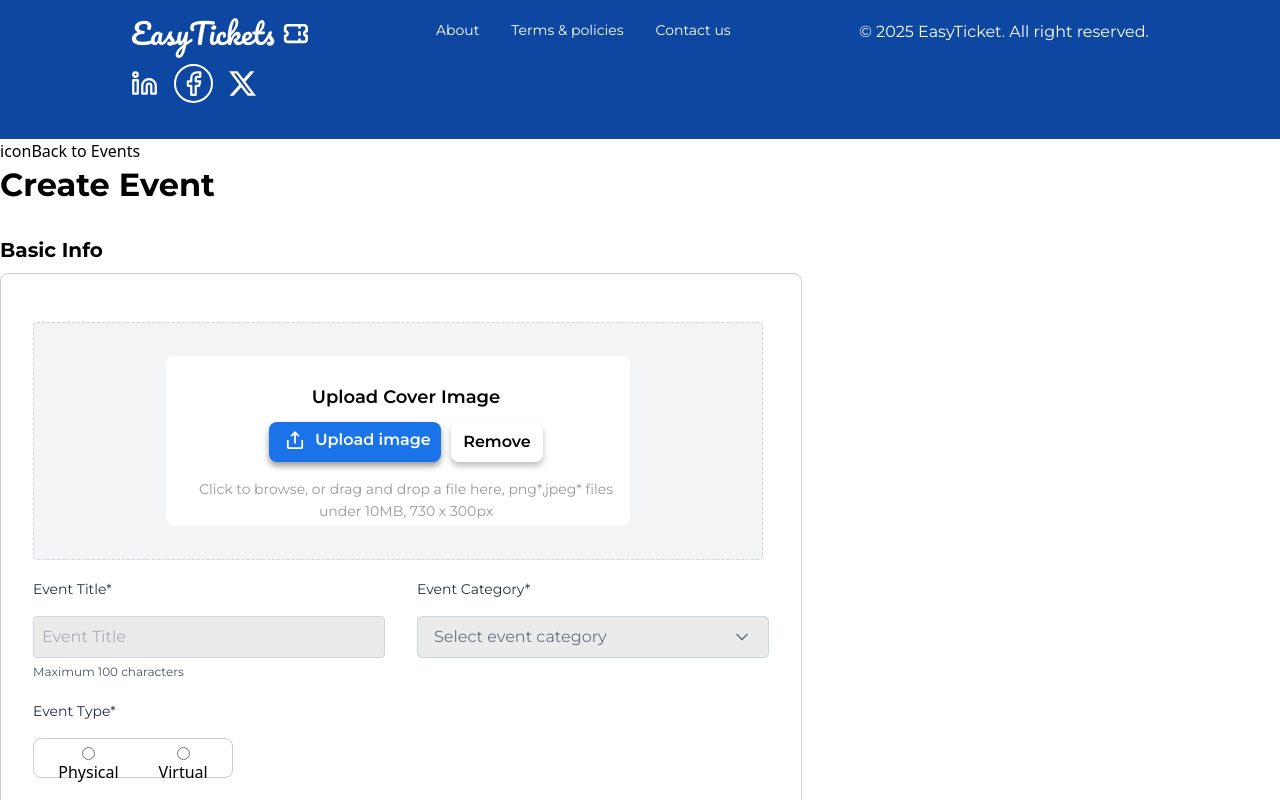
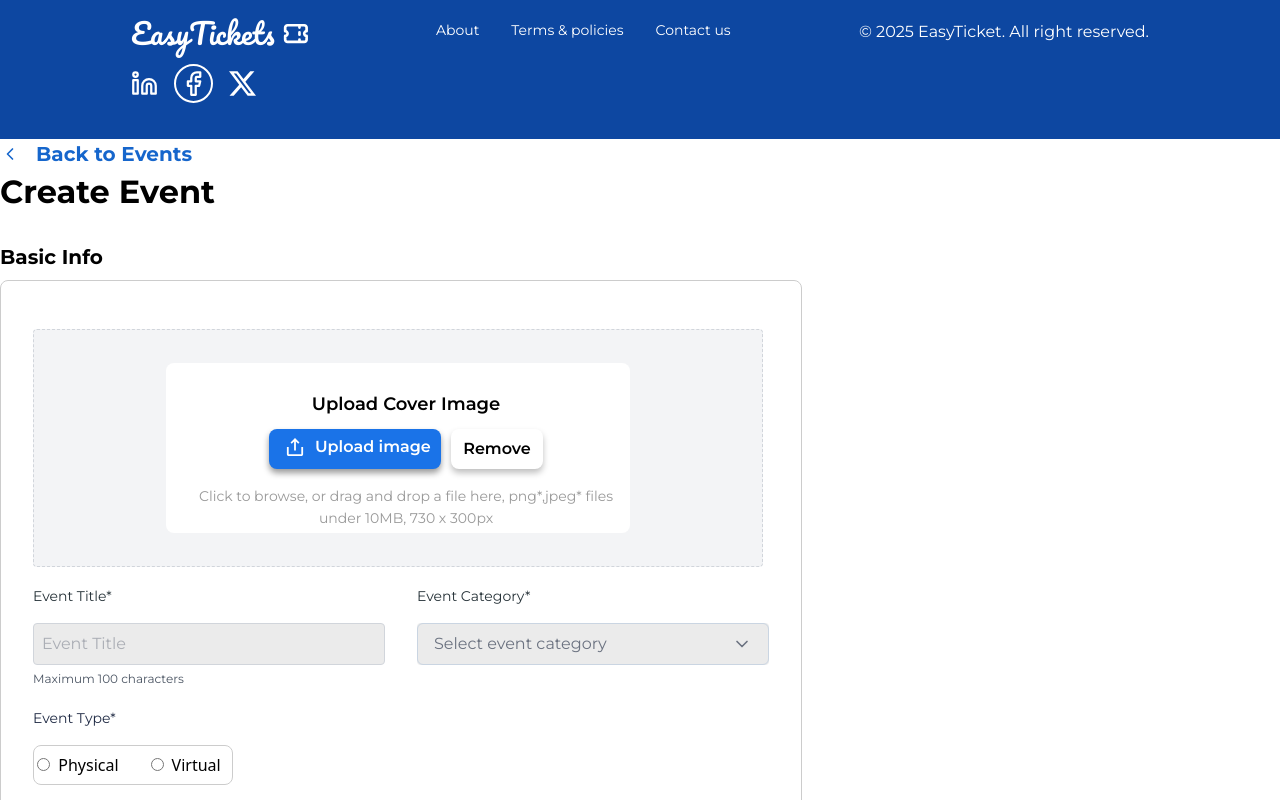
Before and after one commit to mafindijr/easy-ticketing-app, a React (Vite) app in the folder frontend/: page / in a window 1280 px wide. Shown: the part 2580-3380 px from the top of the page. Built offline with nearby package versions, Linux system fonts and the light colour scheme.

Commit message:
imported a chevron icon fro lucide react

```diff
--- a/frontend/src/components/create-event.jsx
+++ b/frontend/src/components/create-event.jsx
@@ -2,7 +2,7 @@ import React, { useState, useRef } from 'react';
 import { useForm } from 'react-hook-form';
 import { Button } from './button';
 import { Input } from './input';
-import { ChevronDown } from 'lucide-react';
+import { ChevronDown, ChevronLeft } from 'lucide-react';
 
 
 export default function CreateEventForm() {
@@ -98,8 +98,12 @@ export default function CreateEventForm() {
     <>
         <div>
             <div>
-                <span>icon</span>
-                <span>Back to Events</span>
+                <button
+                    className='inline-flex items-center gap-4 font-montserrat font-bold text-[20px] text-homeexplohover leading-[30px] cursor-pointer'
+                >
+                    <ChevronLeft size={20} />
+                    <span>Back to Events</span>
+                </button>
             </div>
          <form onSubmit={handleSubmit(onSubmit)}>
             <div>
@@ -269,29 +273,36 @@ export default function CreateEventForm() {
                                     className="flex items-center justify-center gap-[24px] mt-4 border-1 h-[40px] w-[200px] rounded-[8px] border-[#cccccc]"
                                 >
                                      <div>
-                                        <label htmlFor="physical">
+                                        <label
+                                            htmlFor="physical"
+                                            className='inline-flex items-center justify-center'
+                                        >
                                         <Input
                                             type="radio"
                                             name="eventType"
                                             register={register}
-                                            className={`form-input ${errors.eventType ? "border-red-500 focus:ring-red-500" : ""}`}
+                                            className={`form-input inline-flex items-center justify-center mb-4 ${errors.eventType ? "border-red-500 focus:ring-red-500" : ""}`}
                                             id='physical'
                                             required
                                         />
-                                        <span className="px-2">Physical</span>
+                                        <span className="px-2 text-center">Physical</span>
                                         </label>
                                      </div>
                                      <div>
-                                        <label htmlFor="virtual">
+                                        <label
+                                            htmlFor="virtual"
+                                            className='inline-flex items-center justify-center'
+                                        >
                                         <Input
                                             type="radio"
                                             name="eventType"
                                             register={register}
-                                            className={`form-input ${errors.eventType ? "border-red-500 focus:ring-red-500" : ""}`}
+                                            className={`form-input inline-flex items-center justify-center mb-4 ${errors.eventType ? "border-red-500 focus:ring-red-500" : ""}`}
                                             id="virtual"
                                             required
                                         />
-                                        <span className="px-2">Virtual</span>
+
+                                        <span className="px-2 text-center">Virtual</span>
                                         </label>
                                      </div>
                                 </div>
```
